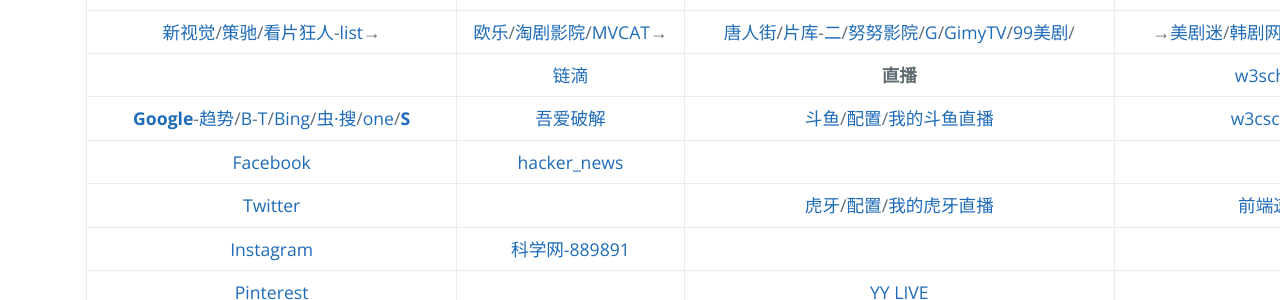
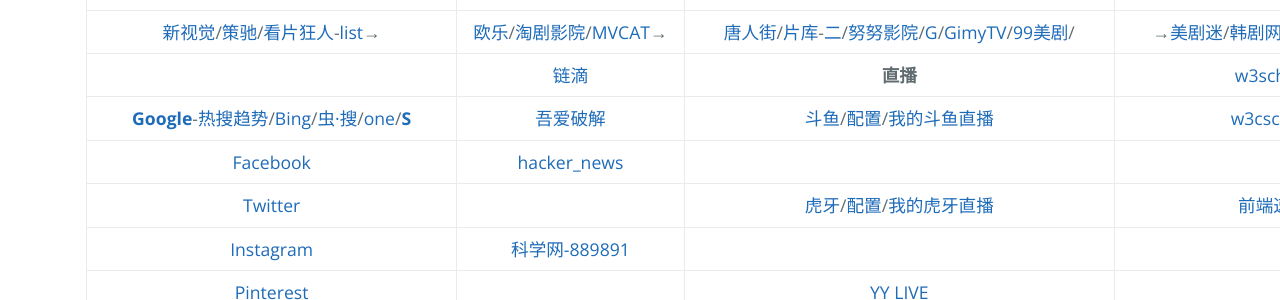
Before and after one commit to AmbroseRen/test, a Jekyll site: the page built from navigation.md, in a window 1280 px wide. Shown: the part 1211-1511 px from the top of the page. Built offline with Jekyll 4.4.1, drawn with Linux system fonts in a browser that asks for light colours; our own code applies the rules of GitHub Pages for plain Markdown files; the repository's description, which GitHub fills in, is left out.

Commit message:
Update navigation.md

```diff
--- a/navigation.md
+++ b/navigation.md
@@ -51,7 +51,7 @@
 | []() | []() | [西瓜视频](https://www.ixigua.com/my/favorite)/[咪咕体育](https://www.miguvideo.com/mgs/website/prd/personalCenter.html#/collect)-[音乐](https://music.migu.cn/v3/my/playlist):[播放](https://music.migu.cn/v3/music/player/audio)/[乐视](http://i.le.com/playrecord#favorite)/[M1905](https://www.1905.com/mdb/film/)-[V](https://vip.1905.com/)/[好看](https://sv.baidu.com/) | →[CCTV](https://tv.cctv.com/live/)-[收藏](https://i.cctv.com/account/collection)/[牛视](https://www.chaojidianshi.net/)A/[电视](http://www.tvyan.com/)源/[nettv](http://nettv.live/)/[ss](https://steelsoft.site/wtv/tv.php?code=us&name=3ABN%20(720p)) |
 | [新视觉](http://www.qzcyqp.com/)/[策驰](http://www.cechiyy8.com/)/[看片狂人](https://www.kpkuang.com/)-[list](https://whereiskpkuang.com/)→ | [欧乐](https://www.olevod.com/)/[淘剧影院](https://www.taojuyb.com/)/[MVCAT](https://www.mvcat.com/)→ | [唐人街](https://www.tangrenjie.tv/)/[片库](https://www.btnull.org/)-[二](https://www.pkmp4.com/)/[努努影院](https://www.nunuyy3.org)/[G](https://gimytv.in/)/[GimyTV](https://gimytv.com/)/[99美剧](https://www.999meijutv.com/)/[]() | →[美剧迷](https://www.meijumi.net/)/[韩剧网](https://www.tvn.cc/)-[kortw](https://kortw.com/)/[蛋蛋赞](https://www.dandanzan.cc/) |
 | []() | [链滴](https://ld246.com/) | __直播__ | [w3school](https://www.w3school.com.cn/) |
-| [__Google__](https://www.google.com/)-[趋势](https://trends.google.com/trends/?geo=US)/[B](https://www.baidu.com)-[T](https://top.baidu.com/board?tab=homepage)/[Bing](https://cn.bing.com/)/[虫·搜](https://search.chongbuluo.com/)/[one](https://aur.one)/[<strong id="searchs">S</strong>](Library/SearchEngine.md) | [吾爱破解](https://www.52pojie.cn/) | [斗鱼](https://www.douyu.com/directory/myFollow)/[配置](https://mp.douyu.com/live/main)/[我的斗鱼直播](https://www.douyu.com/10150268) | [w3cschool](https://www.w3cschool.cn/) |
+| [__Google__](https://www.google.com/)-[热搜趋势](https://trends.google.com/trends/?geo=US)/[Bing](https://cn.bing.com/)/[虫·搜](https://search.chongbuluo.com/)/[one](https://aur.one)/[<strong id="searchs">S</strong>](Library/SearchEngine.md) | [吾爱破解](https://www.52pojie.cn/) | [斗鱼](https://www.douyu.com/directory/myFollow)/[配置](https://mp.douyu.com/live/main)/[我的斗鱼直播](https://www.douyu.com/10150268) | [w3cschool](https://www.w3cschool.cn/) |
 | [Facebook](https://www.facebook.com/) | [hacker_news](https://news.ycombinator.com/) | []() | []() |
 | [Twitter](https://twitter.com/home) | []() | [虎牙](https://www.huya.com/myfollow)/[配置](https://i.huya.com/index.php?m=ProfileSetting#ktylts)/[我的虎牙直播](https://www.huya.com/25541428) | [前端速查](http://f2er.club/) |
 | [Instagram](https://www.instagram.com/ambroserencn/) | [科学网-889891](http://blog.sciencenet.cn/home.php?mod=spacecp&ac=friend&op=find) | []() | []() |
```
